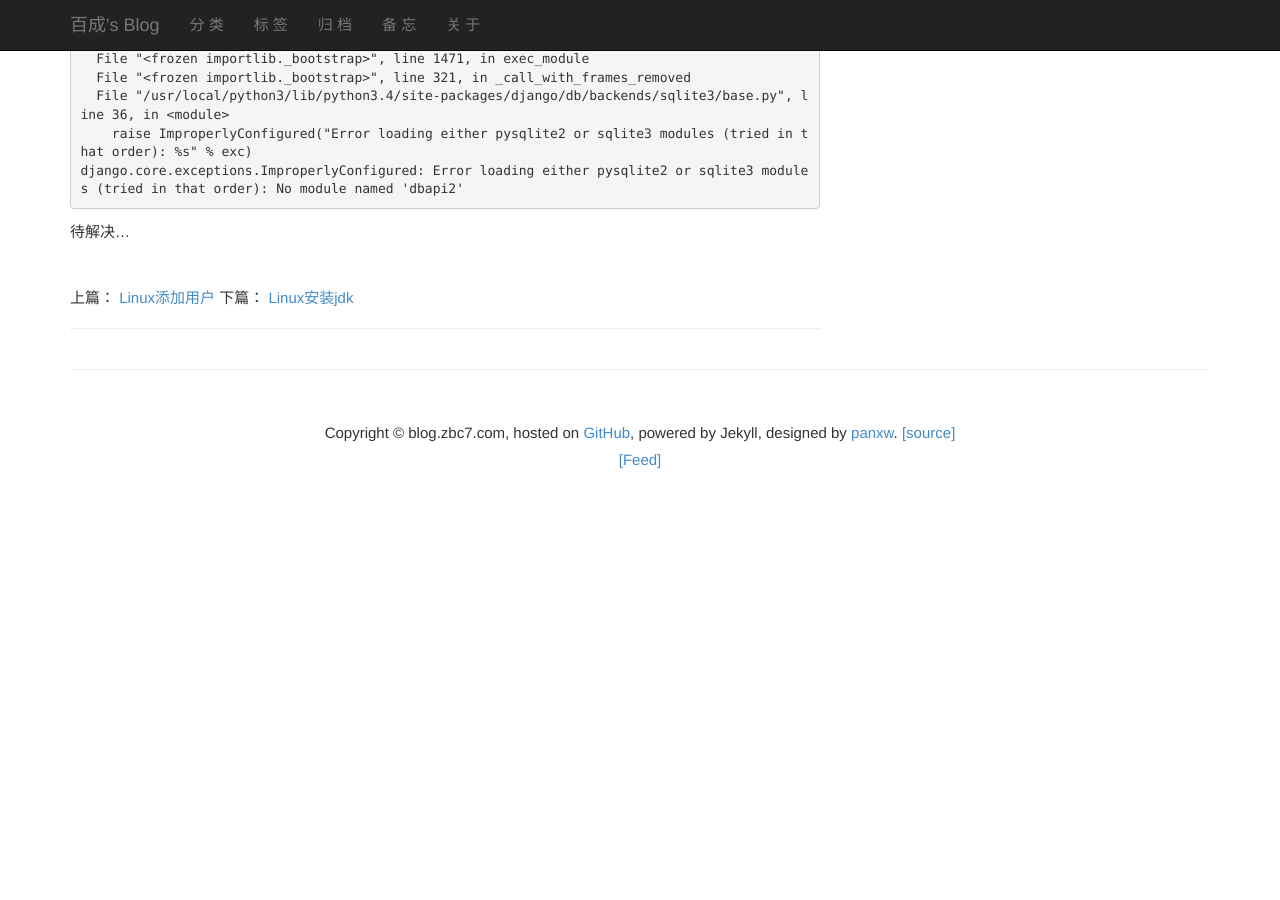
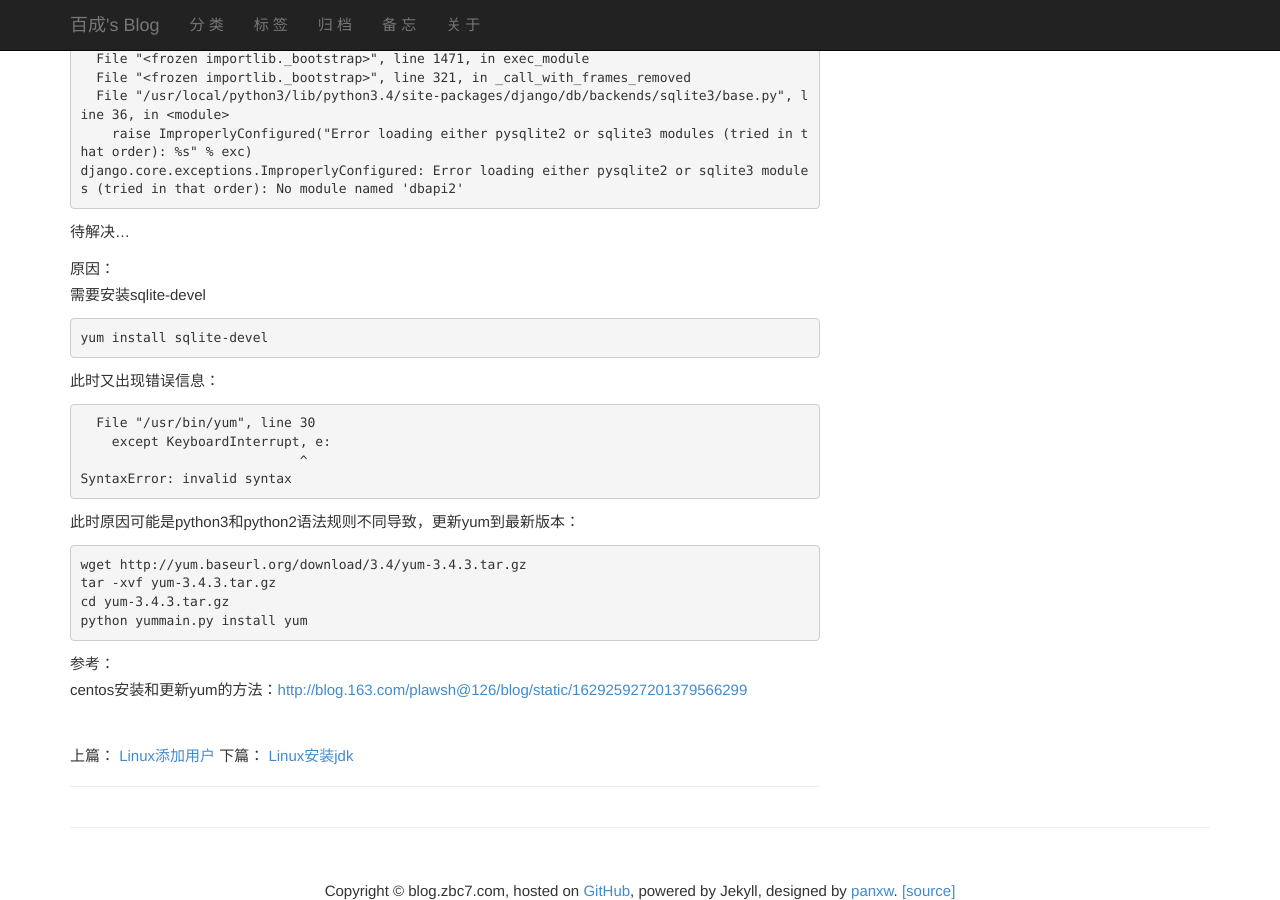
Before and after one commit to zbc0512/zbc0512.github.io, a Jekyll site: the page built from _posts/2015-08-14-linux-django-error.md, in a window 1280 px wide and 900 px high, scrolled down 1619 px. Built offline with Jekyll 4.4.1, drawn with Linux system fonts in a browser that asks for light colours; Markdown is read by kramdown in place of the engine named in the settings; comment, search, counter and statistics services are not loaded; before the commit the page ends 2152 px from its top, so only the background shows below that.

Commit message:
Update 2015-08-14-linux-django-error.md

```diff
--- a/_posts/2015-08-14-linux-django-error.md
+++ b/_posts/2015-08-14-linux-django-error.md
@@ -79,3 +79,25 @@ tags: ["Linux", "Django"]
     django.core.exceptions.ImproperlyConfigured: Error loading either pysqlite2 or sqlite3 modules (tried in that order): No module named 'dbapi2'
 
 待解决...
+
+原因：
+需要安装sqlite-devel
+
+    yum install sqlite-devel
+
+此时又出现错误信息：
+
+      File "/usr/bin/yum", line 30
+        except KeyboardInterrupt, e:
+                                ^
+    SyntaxError: invalid syntax
+
+此时原因可能是python3和python2语法规则不同导致，更新yum到最新版本：
+
+    wget http://yum.baseurl.org/download/3.4/yum-3.4.3.tar.gz
+    tar -xvf yum-3.4.3.tar.gz
+    cd yum-3.4.3.tar.gz
+    python yummain.py install yum
+
+参考：
+centos安装和更新yum的方法：<http://blog.163.com/plawsh@126/blog/static/162925927201379566299>
```
